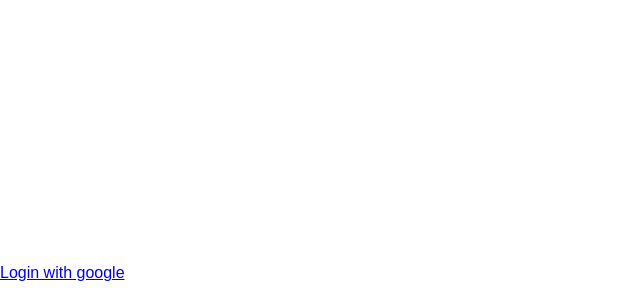
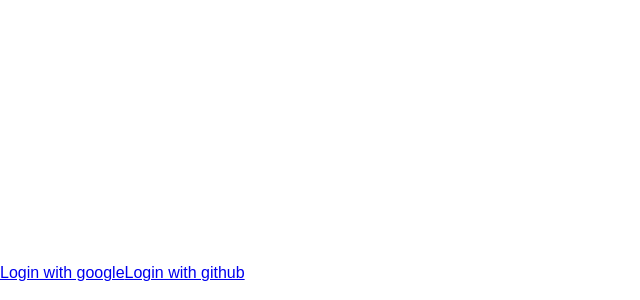
Before and after one commit to de7ign/single-sign-on, a React (Create React App) app in the folder frontend/: page / in a window 1280 px wide. Shown: the part 1034-1334 px from the top of the page, without its empty margins (0-640 px from the left). Built offline with nearby package versions, Linux system fonts and the light colour scheme; the HTML template or start-up script is replaced by a standard one.

Commit message:
Add github link

```diff
--- a/frontend/src/components/Login/login.js
+++ b/frontend/src/components/Login/login.js
@@ -5,6 +5,7 @@ export default class Login extends Component {
         return (
             <div class="login">
                 <a class="button-primary button" href="http://localhost:5000/v1/api/auth/google">Login with google</a>
+                <a class="button-primary button" href="http://localhost:5000/v1/api/auth/github">Login with github</a>
             </div>
         )
     }
```
